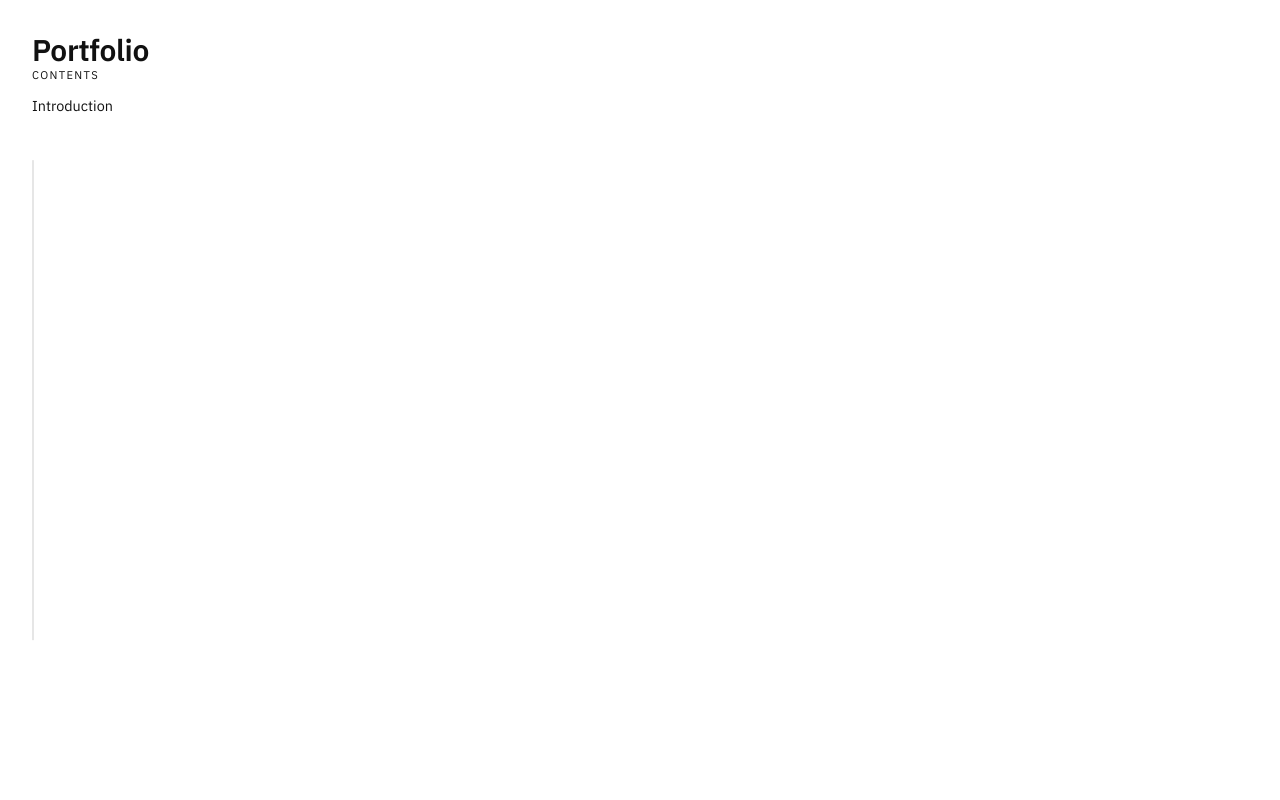
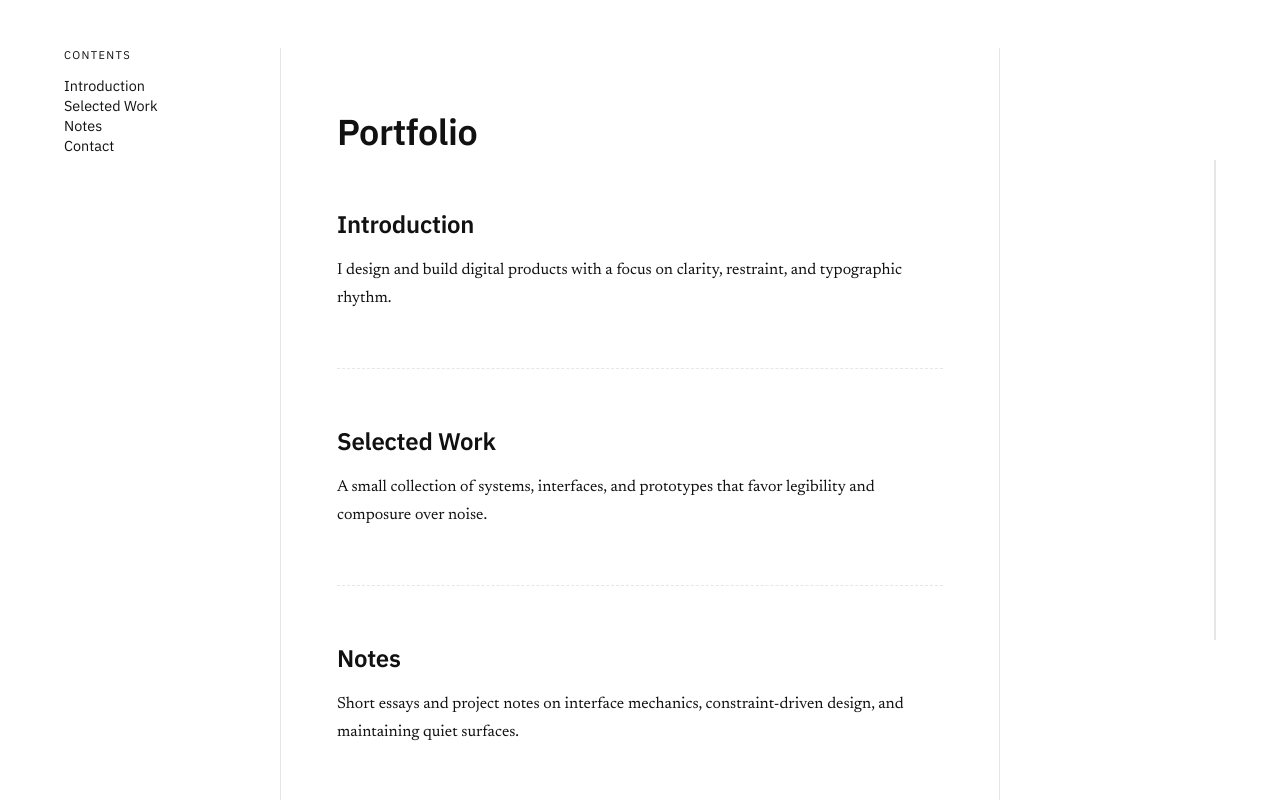
Before and after one commit to dianliyang/portfolio, a Next.js app: page / in a window 1280 px wide. Shown: the top 800 px of the page. Built offline with nearby package versions, Linux system fonts and the light colour scheme.

Commit message:
feat: build infinite A4 layout with sections

```diff
--- a/app/globals.css
+++ b/app/globals.css
@@ -59,3 +59,19 @@ h3 {
 .toc a:hover {
   text-decoration: underline;
 }
+
+.paper {
+  border-left: 1px solid var(--hairline);
+  border-right: 1px solid var(--hairline);
+  padding: 4rem 3.5rem;
+  background: var(--paper);
+}
+
+.paper-section {
+  padding: 3.5rem 0;
+  border-bottom: 1px dashed var(--hairline);
+}
+
+.paper-section:last-child {
+  border-bottom: 0;
+}
--- a/app/page.tsx
+++ b/app/page.tsx
@@ -1,18 +1,67 @@
 import ReadingProgress from "./components/ReadingProgress";
 import TableOfContents from "./components/TableOfContents";
 
-const tocItems = [
-  { id: "intro", label: "Introduction" },
+const sections = [
+  {
+    id: "intro",
+    title: "Introduction",
+    body:
+      "I design and build digital products with a focus on clarity, restraint, and typographic rhythm.",
+  },
+  {
+    id: "work",
+    title: "Selected Work",
+    body:
+      "A small collection of systems, interfaces, and prototypes that favor legibility and composure over noise.",
+  },
+  {
+    id: "notes",
+    title: "Notes",
+    body:
+      "Short essays and project notes on interface mechanics, constraint-driven design, and maintaining quiet surfaces.",
+  },
+  {
+    id: "contact",
+    title: "Contact",
+    body:
+      "For collaborations or inquiries: hello@example.com",
+  },
 ];
+
+const tocItems = sections.map((section) => ({
+  id: section.id,
+  label: section.title,
+}));
 
 export default function Home() {
   return (
-    <div className="min-h-screen p-8">
-      <main className="max-w-3xl">
-        <h1 className="text-3xl font-semibold">Portfolio</h1>
-        <TableOfContents items={tocItems} />
-      </main>
-      <ReadingProgress />
+    <div className="min-h-screen px-6 py-12">
+      <div className="mx-auto grid w-full max-w-6xl grid-cols-[minmax(0,1fr)_minmax(0,720px)_minmax(0,1fr)] gap-10">
+        <aside className="hidden lg:block">
+          <TableOfContents items={tocItems} />
+        </aside>
+        <main className="paper">
+          <h1 className="text-4xl font-semibold">Portfolio</h1>
+          {sections.map((section) => (
+            <section
+              key={section.id}
+              id={section.id}
+              aria-labelledby={`${section.id}-title`}
+              className="paper-section"
+            >
+              <h2 id={`${section.id}-title`} className="text-2xl font-semibold">
+                {section.title}
+              </h2>
+              <p className="mt-4 text-base leading-7 text-[color:var(--ink)]">
+                {section.body}
+              </p>
+            </section>
+          ))}
+        </main>
+        <aside className="hidden lg:flex justify-end">
+          <ReadingProgress />
+        </aside>
+      </div>
     </div>
   );
 }
```
Also changed, not shown: 1 other file (tests, documents, lock files or other folders).
